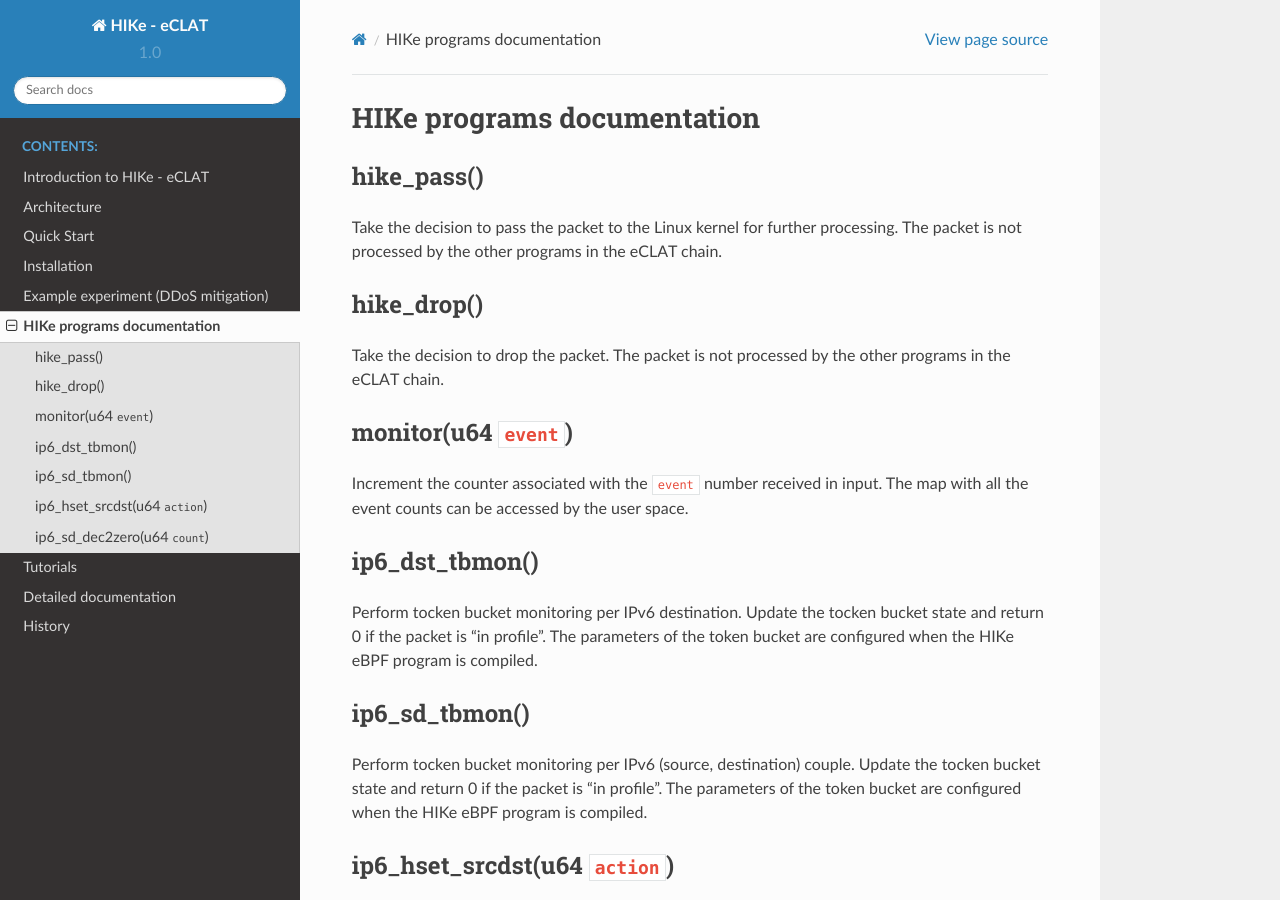
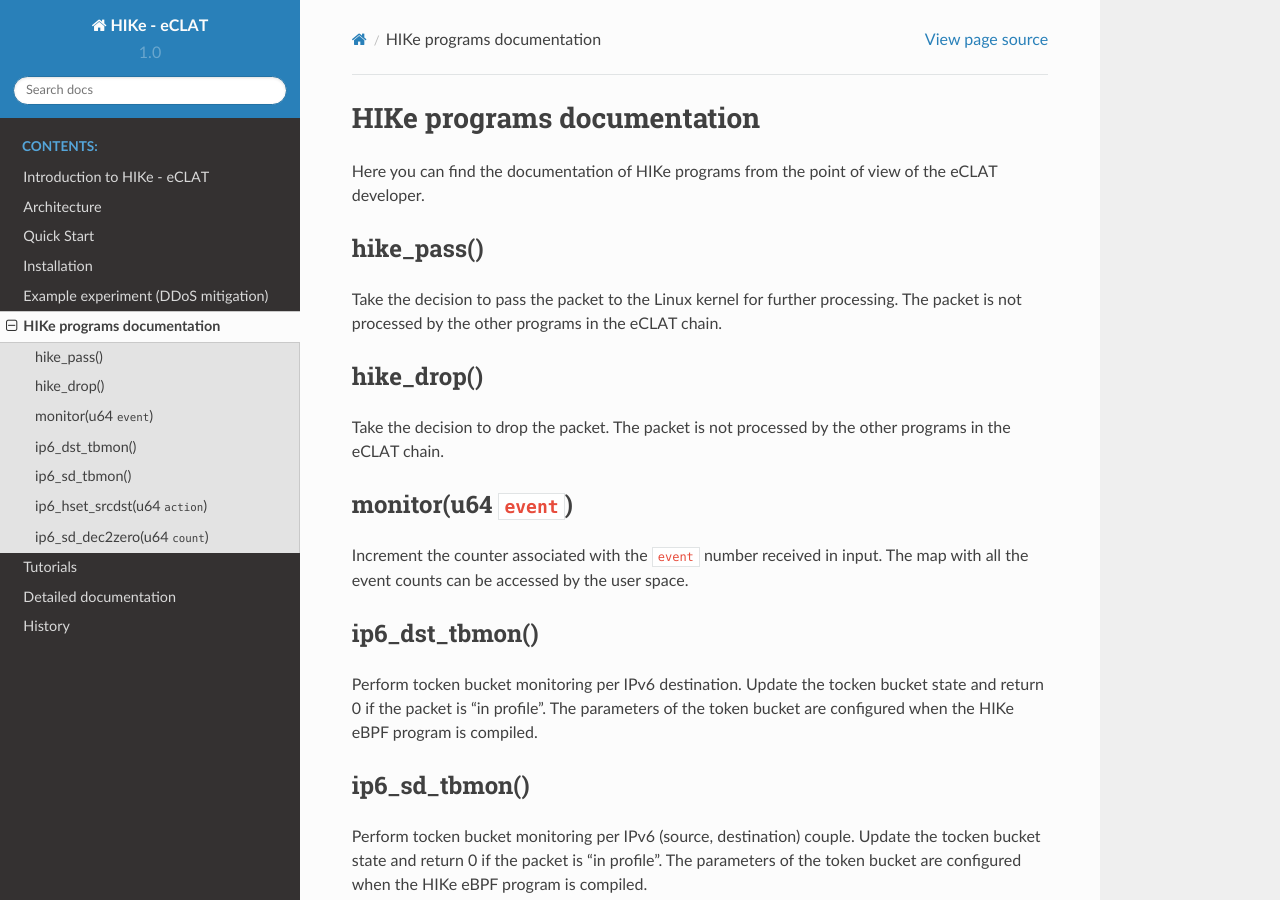
Before and after one commit to hike-eclat/docs, a Sphinx documentation site: the page built from docs/hike_programs.rst, in a window 1280 px wide and 900 px high. Built offline with Sphinx 7.4.7 and the Read the Docs theme 2.0.0, drawn with Linux system fonts in a browser that asks for light colours; pages that are not in the unit, such as notebooks, are missing from menus.

Commit message:
Update hike_programs.rst

```diff
--- a/docs/hike_programs.rst
+++ b/docs/hike_programs.rst
@@ -1,5 +1,7 @@
 HIKe programs documentation
 ===========================
+
+Here you can find the documentation of HIKe programs from the point of view of the eCLAT developer.
 
 hike_pass()
 ---------
```
